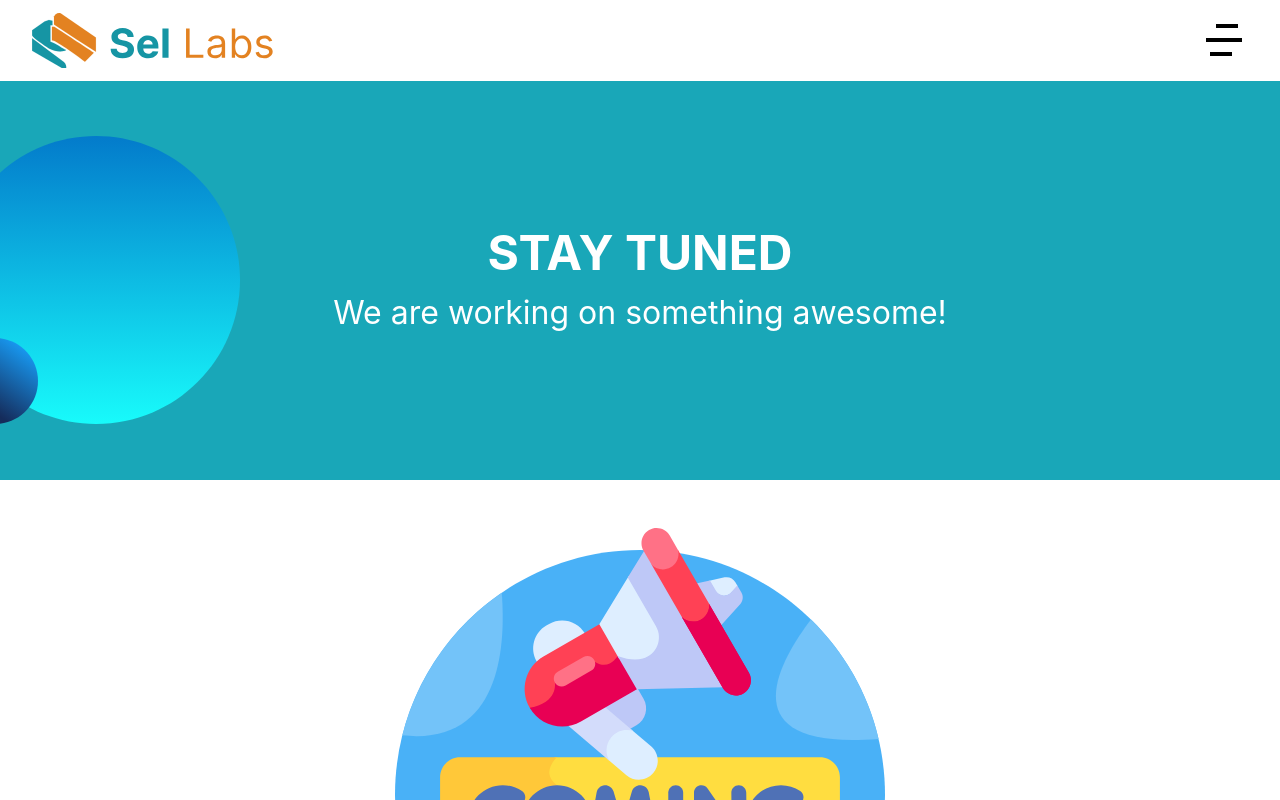
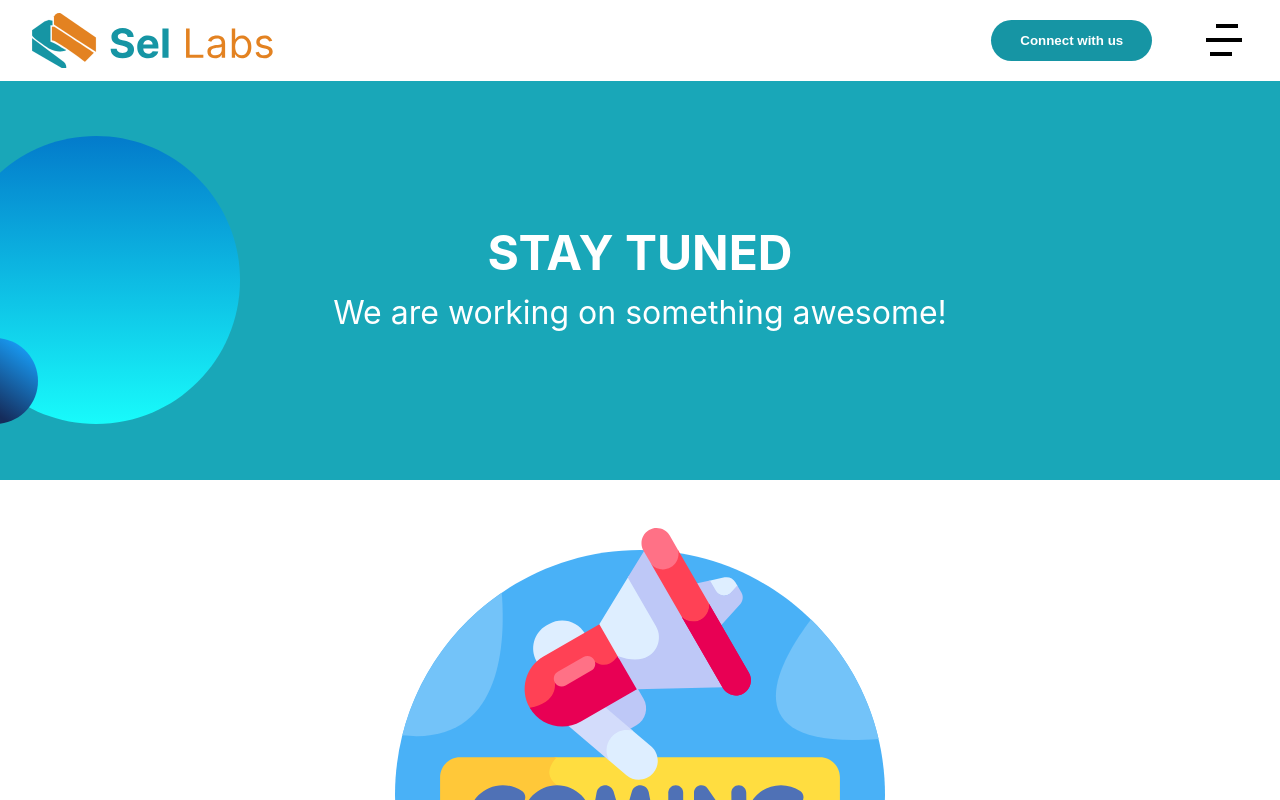
Before and after one commit to Serviqa/serviqa.github.io, a React (Vite) app: page / in a window 1280 px wide. Shown: the top 800 px of the page. Built offline with nearby package versions, Linux system fonts and the light colour scheme.

Commit message:
fix: nav button

```diff
--- a/src/App.css
+++ b/src/App.css
@@ -29,7 +29,7 @@
                 border: none;
                 border-radius: 1.5rem;
                 font-weight: 600;
-                background-color: var(--primary-color-1);
+                background-color: var(--blue-primary-color-1);
                 color: white;
                 cursor: pointer;
             }
@@ -149,7 +149,7 @@ footer {
                     color: var(--primary-color-2);
                 }
 
-                button {
+                .footer-btn {
                     padding: .5rem 1rem;
                     border: none;
                     border-radius: 0 .5rem .5rem 0;
--- a/src/App.jsx
+++ b/src/App.jsx
@@ -83,9 +83,9 @@ function Footer() {
             You&apos;ll receive updates on our latest discout and offers
             directly in your inbox.
           </p>
-          <form action="">
+          <form action="" className="footer-form">
             <input type="email" placeholder="Enter your email" />
-            <button>Subscribe</button>
+            <button className="footer-btn">Subscribe</button>
           </form>
         </div>
       </div>
```
